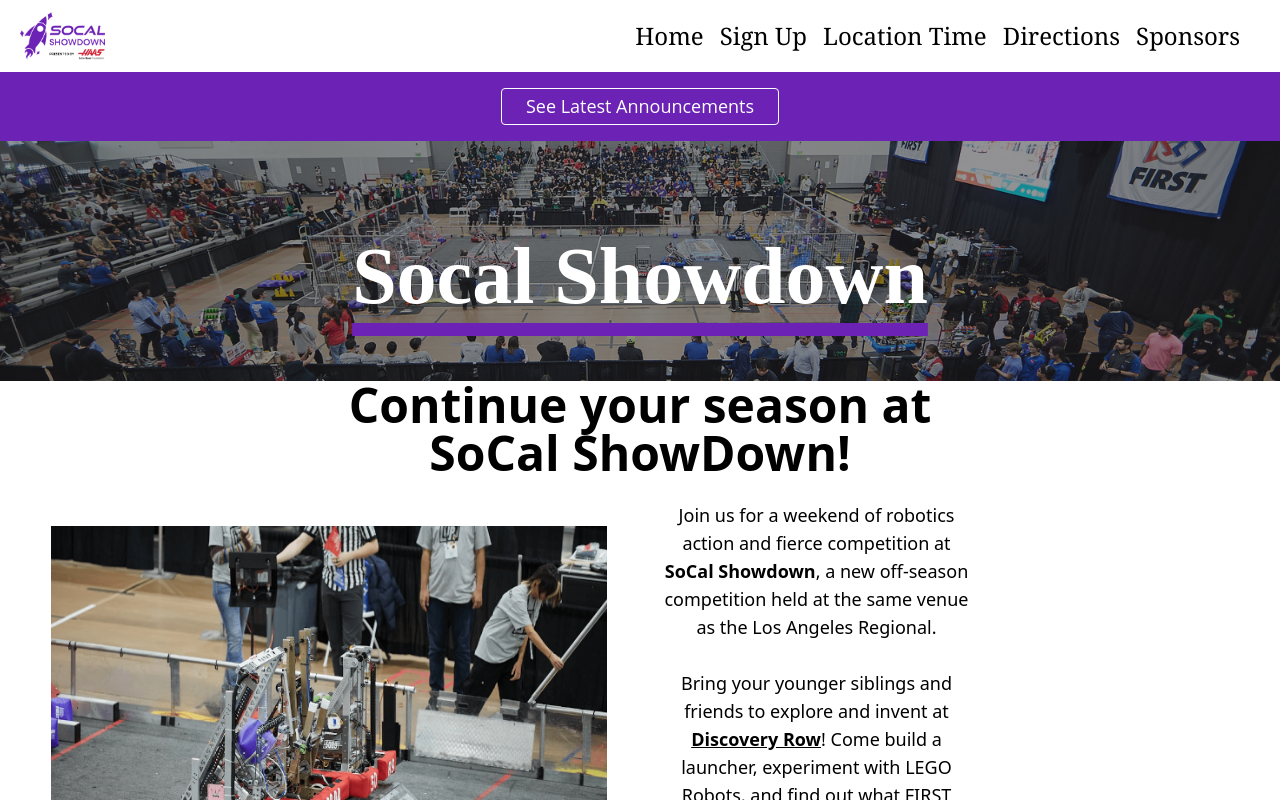
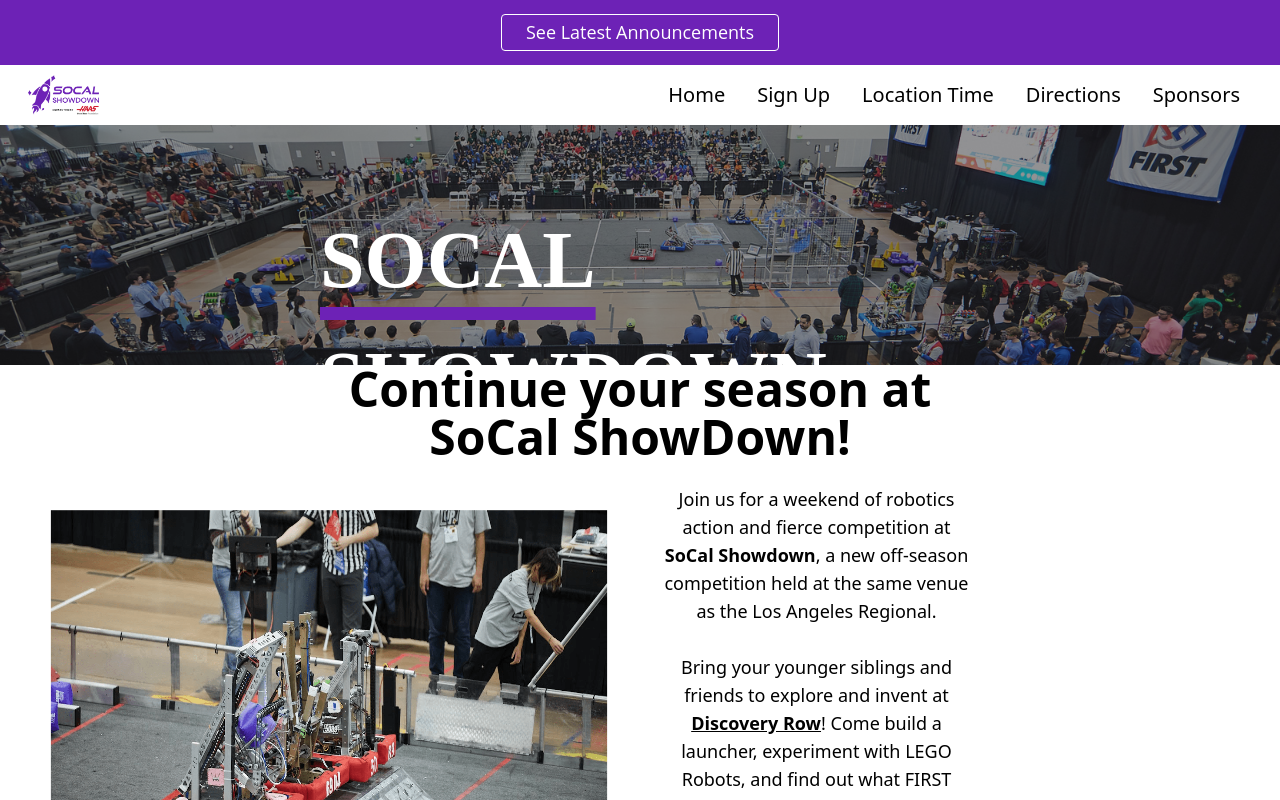
Before and after one commit to SoCal-Showdown/socal-showdown-web, a React (Create React App) app: page / in a window 1280 px wide. Shown: the top 800 px of the page. Built offline with nearby package versions, Linux system fonts and the light colour scheme.

Commit message:
Finished header bar

```diff
--- a/src/index.css
+++ b/src/index.css
@@ -2,3 +2,4 @@
 @tailwind components;
 @tailwind utilities;
 @import url('https://fonts.googleapis.com/css2?family=Oswald:wght@700&display=swap');
+@import url('https://fonts.googleapis.com/css2?family=Open+Sans:wght@300&display=swap');
--- a/src/routes/HomePage.tsx
+++ b/src/routes/HomePage.tsx
@@ -9,13 +9,7 @@
 function HomePage() {
     return (
         <main>
-            <div className='grid place-content-center bg-[#6d22b6] py-4'>
-                <button className="rounded border border-solid border-white px-6 py-1 font-['Open_Sans'] text-[18px] text-white">
-                    See Latest Announcements
-                </button>
-            </div>
-
-            <HeaderImage pageTitle='Socal Showdown' />
+            <HeaderImage pageTitle='SOCAL SHOWDOWN'></HeaderImage>
             <h1 className='text-center text-5xl font-semibold text-black'>
                 Continue your season at <br></br>
                 <b className='text-purple-700'>SoCal ShowDown!</b>
--- a/src/routes/Root.tsx
+++ b/src/routes/Root.tsx
@@ -1,17 +1,23 @@
 /* eslint-disable react/style-prop-object */
 import { Outlet } from 'react-router';
 import { Link } from 'react-router-dom';
+import HeaderImage from './articles/HeaderImage';
 import SocalHassLogo from './articles/images/SocalHassLogo.png';
 
 function Root() {
     return (
         <>
             <header>
-                <div className='m-5 h-fit items-center gap-40 border-purple bg-white'>
-                    <nav className='ml-5 flex flex-row items-center justify-end gap-4 pr-5 text-center font-serif text-2xl'>
+                <div className='grid place-content-center bg-[#6d22b6] py-3.5'>
+                    <button className="rounded border border-solid border-white px-6 py-1 font-['Open_Sans'] text-[18px] text-white">
+                        See Latest Announcements
+                    </button>
+                </div>
+
+                <nav className='mb-4 mr-10 mt-4 flex flex-row items-center justify-end gap-8 text-center  font-[Open+Sans] text-xl '>
                     <img
                         src={SocalHassLogo}
-                            className='fixed left-0 ml-5 h-12'
+                        className='absolute left-0 ml-7 h-10'
                         alt='SocalHassLogo'
                     />
                     <Link to=''>Home</Link>
@@ -20,7 +26,6 @@
                     <Link to='directions'>Directions</Link>
                     <Link to='sponsors'>Sponsors</Link>
                 </nav>
-                </div>
             </header>
             <Outlet />
         </>
--- a/src/routes/articles/HeaderImage.tsx
+++ b/src/routes/articles/HeaderImage.tsx
@@ -18,7 +18,7 @@
                     {props.pageTitle}
                 </h1>
                 <img
-                    src='CompetitionPhoto.png'
+                    src={LAR}
                     className='z-0 h-[285px] w-full object-cover object-center opacity-50'
                     alt='competitionphoto'
                 />
--- a/src/routes/articles/Sponsors.tsx
+++ b/src/routes/articles/Sponsors.tsx
@@ -16,7 +16,7 @@
             {/* <h1 className='text-bluegray-rgba p-3 text-center font-serif text-2xl font-bold'>
                 Sponsors
             </h1> */}
-            {/* <HeaderImage pageTitle='Sponsors' /> */}
+            <HeaderImage pageTitle='Sponsors' />
             <div className='mt-10 flex justify-center'>
                 <p className='w-1/2 text-center font-bold'>
                     This event wouldn't be possible without our great sponsors!
```
Lines whose indentation alone changed are shown as unchanged.
